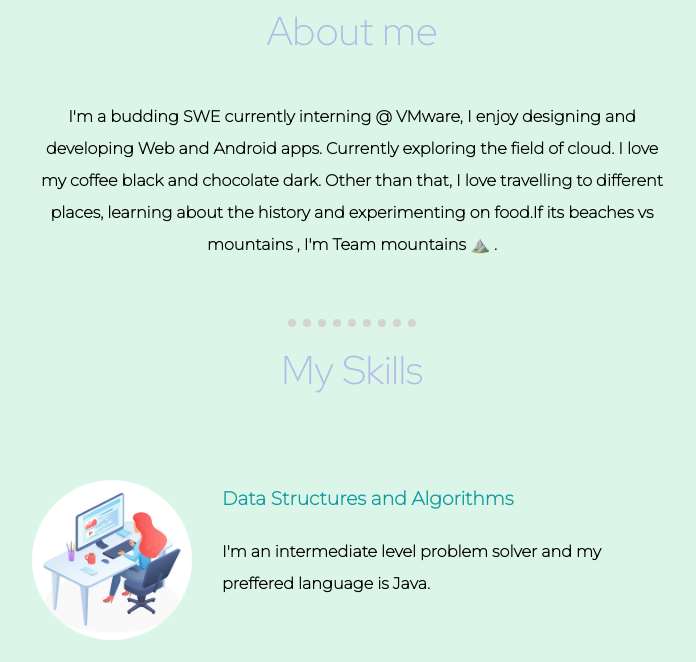
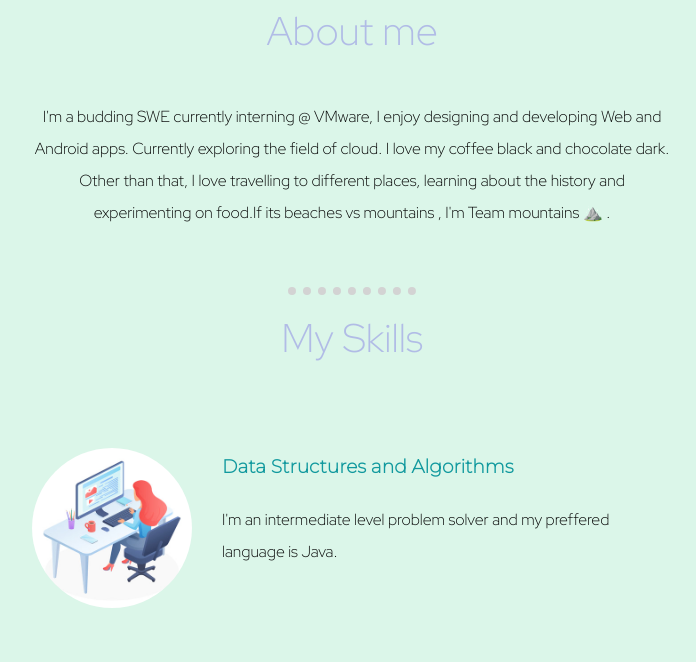
Before and after one commit to Nisha-Mani/CSS-PortfolioSite, a plain HTML site: page index.html in a window 1280 px wide. Shown: the part 1110-1772 px from the top of the page, without its empty margins (288-984 px from the left). Drawn offline with Linux system fonts and the light colour scheme.

Commit message:
updating p tag font family

```diff
--- a/css/styles.css
+++ b/css/styles.css
@@ -63,6 +63,11 @@ h2 {
   color: #B1BCE6;
   margin-bottom: 10px;
   line-height: 0.5;
+}
+
+p{
+  font-family: 'Red Hat Display', sans-serif;
+  font-weight: normal;
 }
 
 h3 {
```
